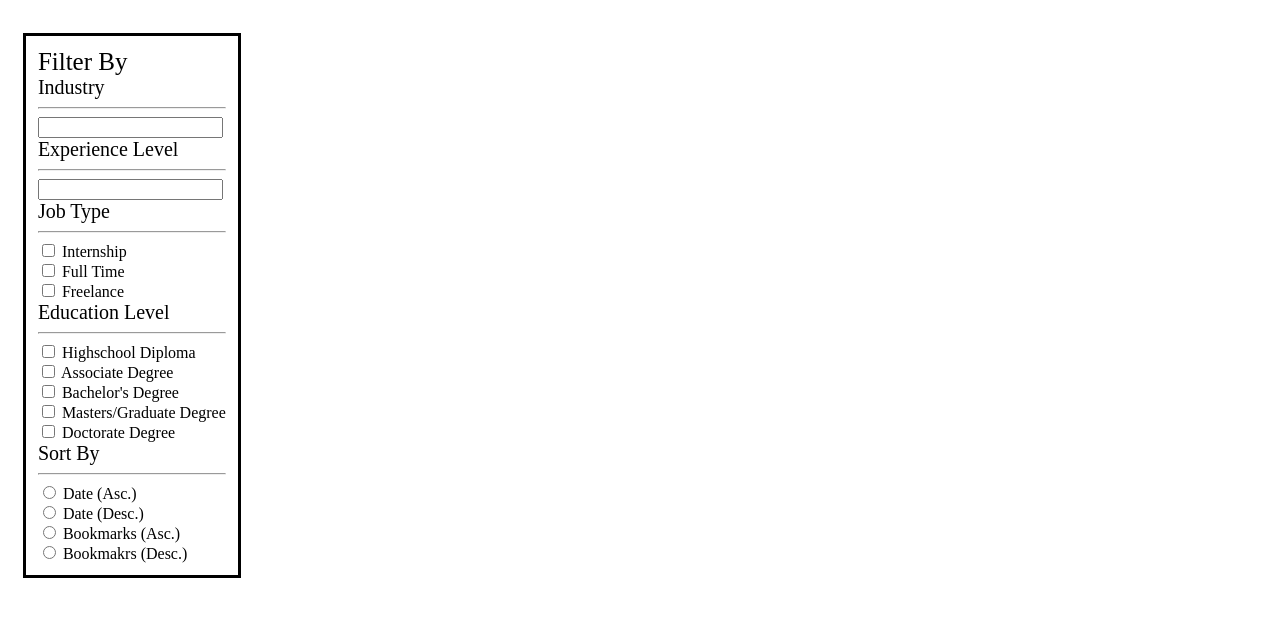
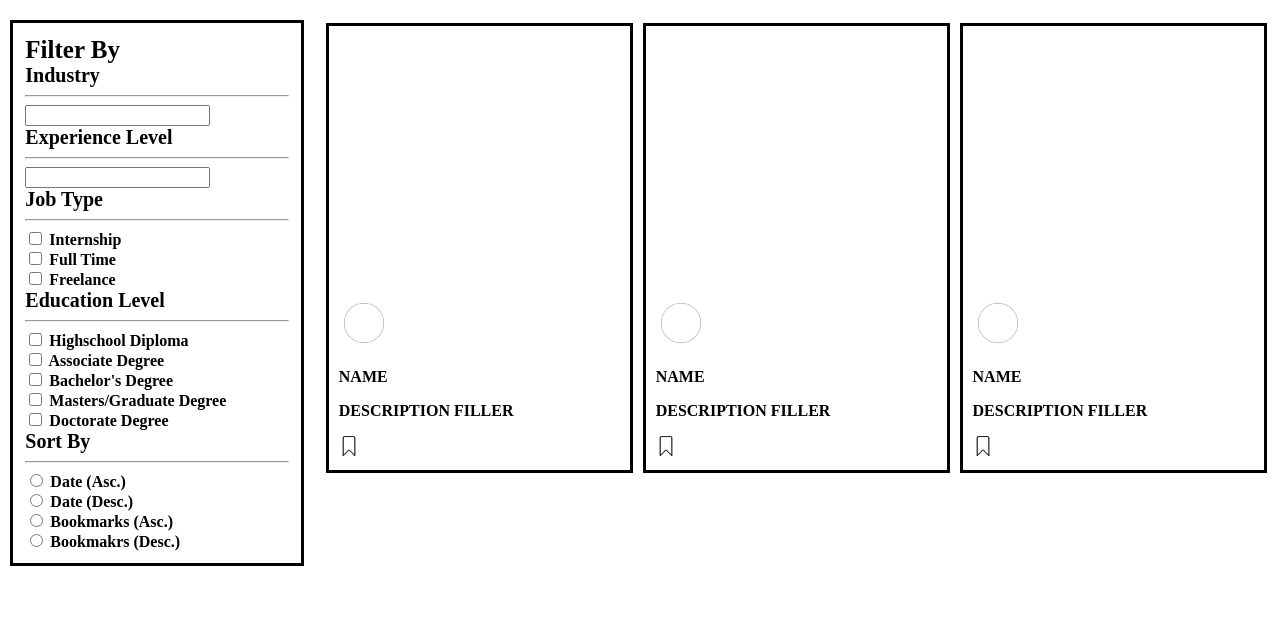
Before and after one commit to Mink02/LLUS_Share_Portfolio, a plain HTML site: page resume_page/resume.html in a window 1280 px wide. Shown: the part 160-800 px from the top of the page. Drawn offline with Linux system fonts and the light colour scheme; a web font is replaced by a local one.

Commit message:
added resume items - needs more formatting

```diff
--- a/resume_page/resume.css
+++ b/resume_page/resume.css
@@ -1,6 +1,8 @@
 body {
     margin: 0;
     padding: 0;
+    font-family: 'Inria Serif';
+    font-weight: bold;
 }
 
 ul {
@@ -88,16 +90,18 @@ li {
     font-size: 30px;
 }
 
-.filter-container{
-    outline-style: solid;
-    outline-color: black;
+.filter-resumes-container{
     padding: 1%;
 }
 
-.filter-resumes-container{
-    display: flex;
-    padding: 2%;
+.filter-container{
+    width:21%;
+    outline-style: solid;
+    outline-color: black;
+    float: left;
+    padding: 1%;
 }
+
 
 .large-label{
     font-size:25px;
@@ -106,3 +110,50 @@ li {
 .sub-label{
     font-size:20px;
 }
+
+.resumes-container{
+    float:right;
+    width: 75%;
+}
+
+.resume-row{
+    display: flex;
+    justify-content: space-between;
+}
+
+.resume-item{
+    width: 30%;
+    border-style: solid;
+    padding: 1%;
+    /* display: flex;
+    justify-items: center;
+    align-items: center;
+    flex-direction: column;
+    padding: 3%; */
+}
+
+/* .resume-image{
+    border-style: solid;
+    width: 90%;
+    object-fit: cover;
+
+}
+
+.resume-info{
+    display:flex;
+    flex-direction: row;
+    align-items: center;
+    height: 80px;
+}
+*/
+
+
+.profile-image{
+    width:40px;
+    height:40px;
+    padding: 5px;
+}
+
+.bookmark-image{
+    height: 20px;
+}
--- a/resume_page/resume.html
+++ b/resume_page/resume.html
@@ -3,8 +3,9 @@
 
 <head>
     <meta charset="UTF-8">
-    <meta name="viewport" content="width=device-width, initial-scale=1.0">
+    <meta name="viewport" content="width=device-width, initial-scale=1, shrink-to-fit=no">
     <link rel="stylesheet" href="resume.css">
+    <link href='https://fonts.googleapis.com/css?family=Inria Serif' rel='stylesheet'>
     <title>nav bar</title>
 
 </head>
@@ -99,9 +100,48 @@
                 </form>
             </div>
             <div class="resumes-container">
+                <div class="resume-row">
+                    <div class="resume-item">
+                        <img class="resume-image" src="white-filler.png">
+                        <div class="resume-info">
+                            <img class="profile-image" src="profile-pic.png">
+                            <div class="info-text">
+                                <p class="name">NAME</p>
+                                <p class="description">DESCRIPTION FILLER</p>
+                            </div>
+                            <img class="bookmark-image" src="bookmark.png">
+                        </div>
+                    </div>
+                    <div class="resume-item">
+                        <img class="resume-image" src="white-filler.png">
+                        <div class="resume-info">
+                            <img class="profile-image" src="profile-pic.png">
+                            <div class="info-text">
+                                <p class="name">NAME</p>
+                                <p class="description">DESCRIPTION FILLER</p>
+                            </div>
+                            <img class="bookmark-image" src="bookmark.png">
+                        </div>
+                    </div>
+                    <div class="resume-item">
+                        <img class="resume-image" src="white-filler.png">
+                        <div class="resume-info">
+                            <img class="profile-image" src="profile-pic.png">
+                            <div class="info-text">
+                                <p class="name">NAME</p>
+                                <p class="description">DESCRIPTION FILLER</p>
+                            </div>
+                            <img class="bookmark-image" src="bookmark.png">
+                        </div>
+                    </div>
+
+
+                </div>
 
             </div>
         </div>
+
+
     </div>
 
 </body>
```
Also changed, not shown: resume_page/bookmark.png (added), resume_page/profile-pic.png (added), resume_page/white-filler.png (added).
